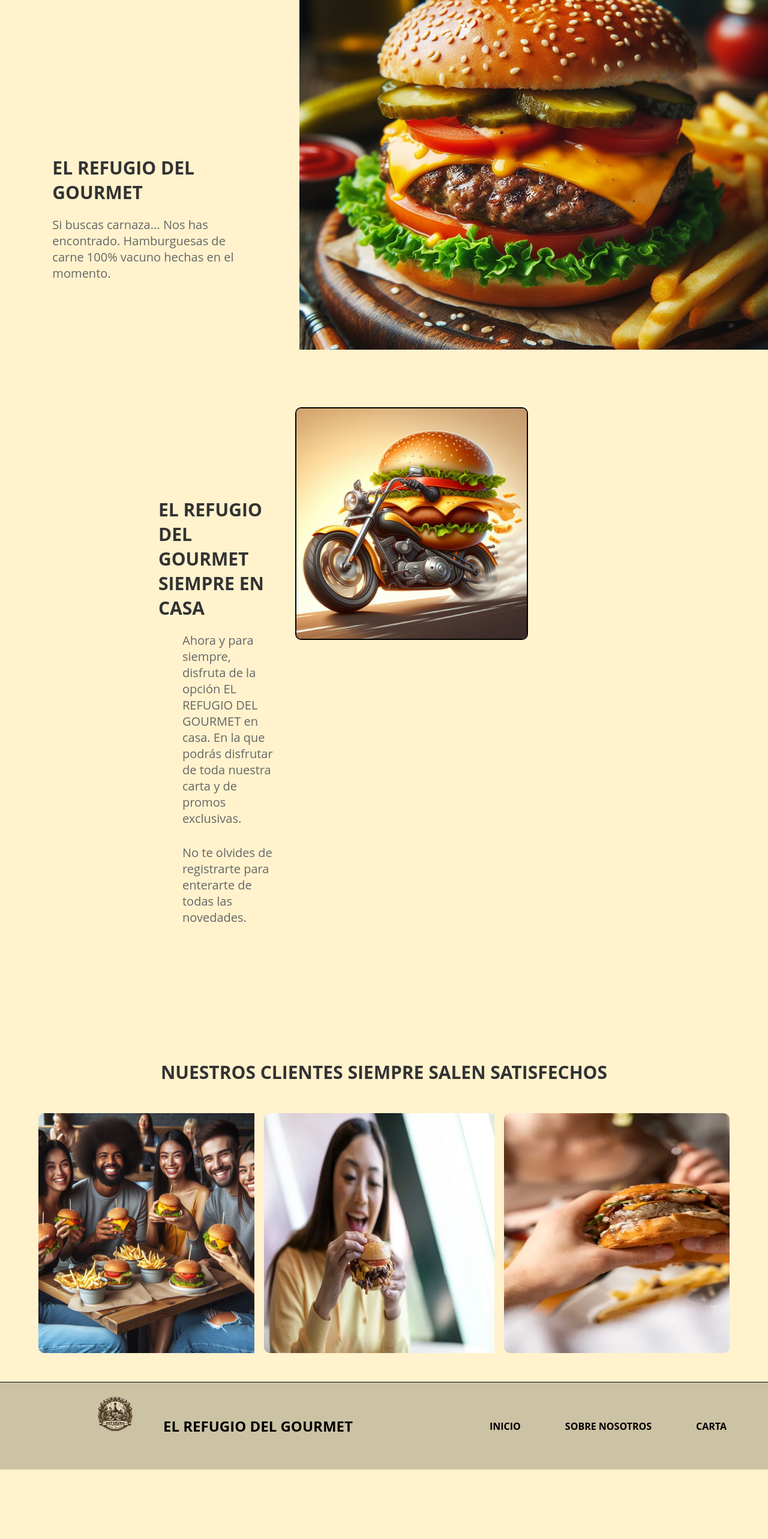
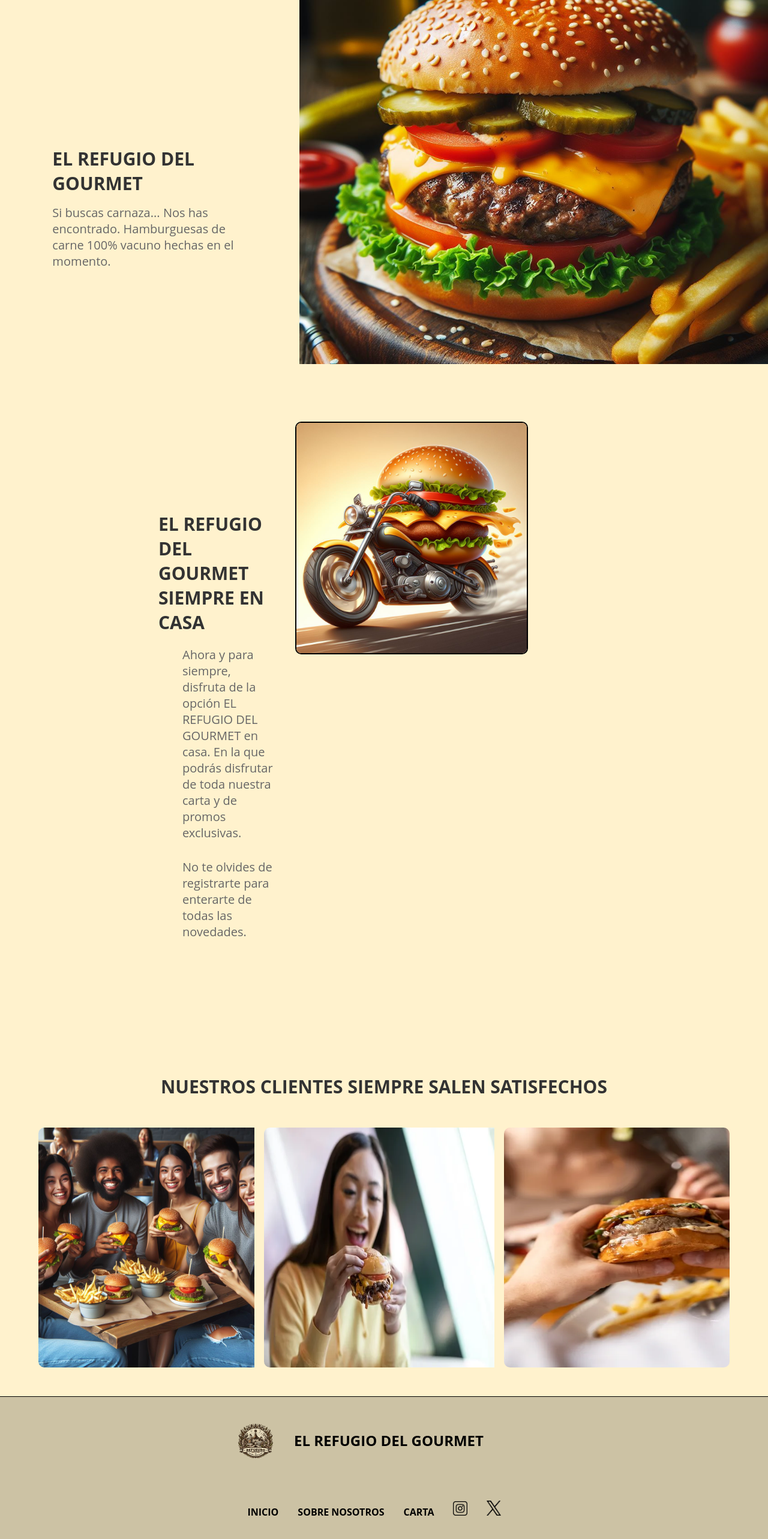
Before and after one commit to Deathvks/EL-REFUGIO-DEL-GOURMET, a React (Vite) app: page / in a window 1280 px wide. Shown: the part 198-2764 px from the top of the page at 60% size. Before the commit the page ends 2648 px from the top, so only its background shows below. Built offline with nearby package versions, Linux system fonts and the light colour scheme.

Commit message:
fixed bugs

```diff
--- a/src/components/content/Content.css
+++ b/src/components/content/Content.css
@@ -22,7 +22,7 @@
         float: right;
         display: block;
         width: 61vw;
-        height: 85.5vh;
+        height: 88.5vh;
     }
 
     .content-text {
@@ -34,14 +34,14 @@
         color: #333;
         font-size: 30px;
         width: 65%;
-        margin: 12em auto;
+        margin: 11.5em auto;
     }
 
     .content-text-presentation {
         color: #666;
         width: 65%;
         font-size: 20px;
-        margin: -17em auto;
+        margin: -16.5em auto;
     }
 
     .content-after-container {
--- a/src/components/footer/Footer.css
+++ b/src/components/footer/Footer.css
@@ -13,54 +13,62 @@
 /* Extra large devices (large laptops and desktops, 1200px and up) */
 @media only screen and (min-width: 1200px) {
     footer{
+        height: auto;
         width: 100%;
         margin: auto;
         display: flex;
-        justify-content: space-between;
+        justify-content: space-around;
         align-items: center;
         padding: 20px 0;
         background-color: rgba(0, 0, 0, 0.2);
     }
 
     .footer-container footer{
+        flex-direction: column;
+        margin: 0 auto;
         border-top: 1px solid #000000;
         width: 100%;
         z-index: 99;
     }
 
     .footer-container footer nav a{
-        margin-right: 4em;
+        height: 1vh;
         display: inline-block;
         text-decoration: none;
         color: rgb(0, 0, 0);
-        padding: 5px;
+        margin: 0 auto;
+        padding-right: 2em;
         text-transform: uppercase;
         font-weight: bold;
     }
 
-    .footer-copy{
-        color: white;
-        margin-top: 4em;
-        font-size: 20px;
-        margin: auto;
-    }
-
     .footer-logo{
         border-radius: 5px;
-        margin-right: 3em;
+        margin-right: 2em;
         width: 5vw;
         height: 5vw;
         margin-left: 10em;
     }
 
     .footer-presentation{
+        align-items: center;
+        margin-right: 15em;
         display: flex;
         flex-direction: row;
         color: white;
+        margin-bottom: 3em;
     }
 
     .footer-copy{
-        margin-top: 4em;
+        display: flex;
+        height: 11vh;
+    }
+
+    .footer-text-copy{
+        font-size: 20px;
+        color: rgb(0, 0, 0);
+        margin: 4em auto;
+        font-weight: bold;
     }
 
     .footer-name{
@@ -68,4 +76,12 @@
         font-size: 24px;
         margin: 1.5em auto;
     }
+
+    .footer-insta{
+        width: 1.5em;
+    }
+
+    .footer-twitter{
+        width: 1.5em;
+    }
 }
--- a/src/components/footer/Footer.jsx
+++ b/src/components/footer/Footer.jsx
@@ -1,20 +1,36 @@
-import './Footer.css';
-function Footer(){
-    return(
-        <div className='footer-container'>
+import "./Footer.css";
+function Footer() {
+  return (
+    <>
+      <div className="footer-container">
         <footer>
-                <div className='footer-presentation'>
-                    <img src="../../img/refugioDelGourmet.png" alt="logo" className='footer-logo'/>
-                    <a href='./'><h1 className='footer-name'>EL REFUGIO DEL GOURMET</h1></a>
+          <div className="footer-presentation">
+            <img
+              src="../../img/refugioDelGourmet.png"
+              alt="logo"
+              className="footer-logo"
+            />
+            <a href="./">
+              <h1 className="footer-name">EL REFUGIO DEL GOURMET</h1>
+            </a>
           </div>
+
           <nav>
-                    <a href='./'>Inicio</a>
-                    <a href=''>Sobre Nosotros</a>
-                    <a href=''>Carta</a>
+            <a href="./">Inicio</a>
+            <a href="">Sobre Nosotros</a>
+            <a href="">Carta</a>
+            <a href='https://www.instagram.com'><img src="../../../img/insta.webp" alt='insta' className='footer-insta'/></a>
+            <a href='https://www.twitter.com'><img src="../../../img/twitter.webp" alt='twitter' className='footer-twitter'/></a>
           </nav>
+          <div className="footer-copy">
+            <h1 className="footer-text-copy">
+              COPYRIGHT@2024 || TODOS LOS DERECHOS RESERVADOS
+            </h1>
+          </div>
         </footer>
       </div>
-    )
+    </>
+  );
 }
 
 export default Footer;
```
Lines whose indentation alone changed are shown as unchanged.
